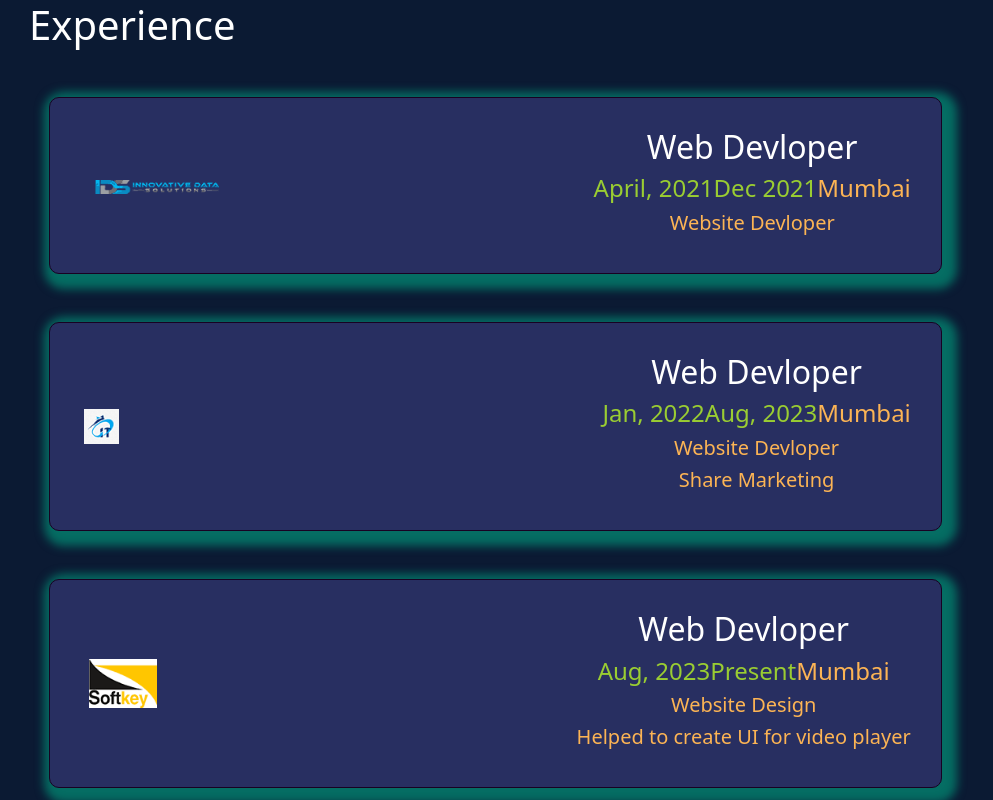
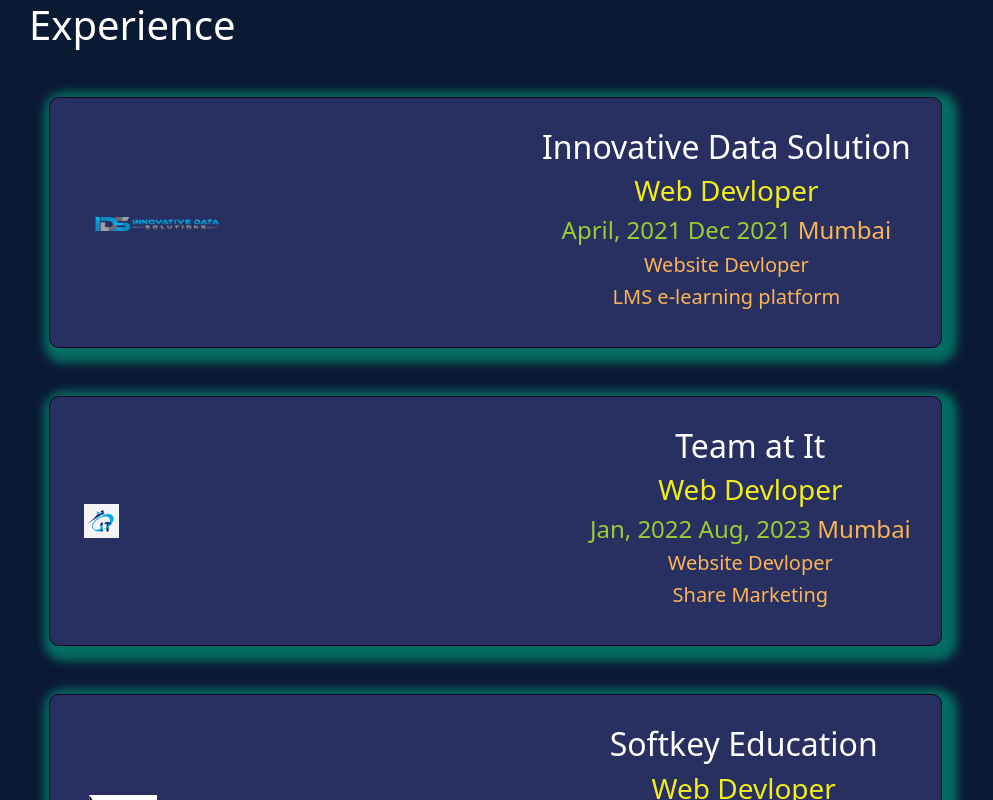
Before and after one commit to AAkash001122/11, a React (Vite) app: page / in a window 1280 px wide. Shown: the part 700-1500 px from the top of the page, without its empty margins (53-1046 px from the left). Built offline with nearby package versions, Linux system fonts and the light colour scheme.

Commit message:
first commit18221

```diff
--- a/src/components/Experience.jsx
+++ b/src/components/Experience.jsx
@@ -17,8 +17,9 @@
 </div>
 
                 <div className='right'>
-                  <h2>{data.role}</h2>
-                  <h4><span style={{color: 'yellowgreen'}}>{data.startDate}{""}{data.endDate}</span>
+                  <h2>{data.organisation}</h2>
+                  <h3><span style={{color: '#f1ed19ff'}}>{data.role}</span></h3>
+                  <h4><span style={{color: 'yellowgreen'}}>{data.startDate}{" "}{data.endDate}{" "}</span>
 
                    <span style={{color: '#FCB454'}}>{""}{data.location}</span></h4>
                   <h5 style={{color: '#FCB454'}}>{data.experiences[0]}</h5>
--- a/src/components/data/experience.json
+++ b/src/components/data/experience.json
@@ -7,7 +7,8 @@
     "endDate": "Dec 2021",
     "location": "Mumbai",
     "experiences": [
-      "Website Devloper"
+      "Website Devloper",
+      "LMS e-learning platform"
     ],
     "imageSrc": "company/image.png"
   },
```
